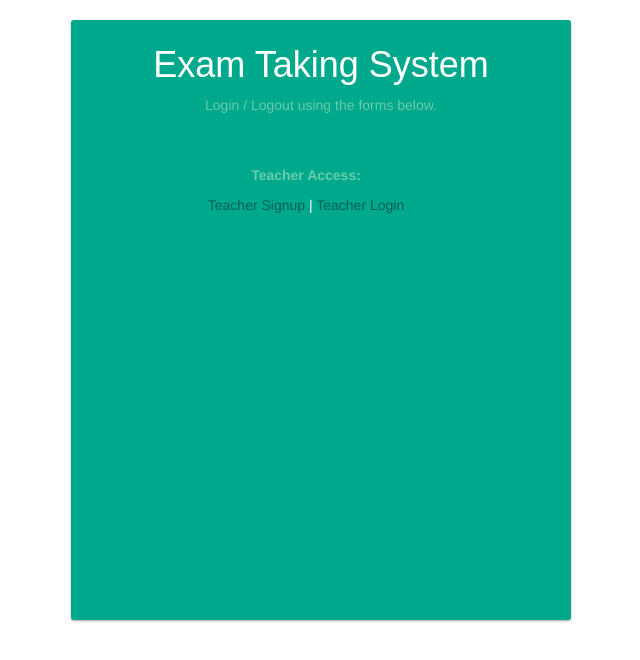
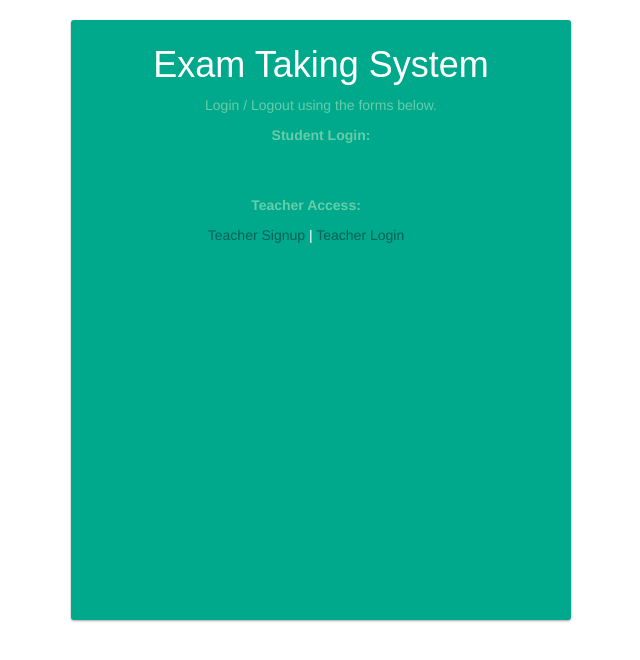
Before and after one commit to FoamCactus/DBProject, a Django app: page /login/ in a window 1280 px wide. Shown: the part 51-711 px from the top of the page, without its empty margins (289-929 px from the left). Run offline with Django 3.2, Linux system fonts and the light colour scheme; parts of the project's set-up code (start-up, migrations or seed data) failed here and were passed over; some libraries are stand-ins or nearby versions.

Commit message:
Add students group

```diff
--- a/Exam/views.py
+++ b/Exam/views.py
@@ -10,6 +10,7 @@ from django.contrib.auth.decorators import login_required
 from .forms import *
 from django.contrib.auth.models import User
 from django.shortcuts import HttpResponseRedirect
+from django.contrib.auth.models import Group
 import logging
 logger = logging.getLogger(__name__)
 
@@ -41,6 +42,9 @@ def studentSignIn(request):
             user.first_name = userName.split()[0];
             user.last_name = userName.split()[1];
             user.save();
+            # Add user to Studen Group
+            studentGroup = Group.objects.get(name="Students");
+            studentGroup.user_set.add(user);
         user = authenticate(username=email, password=userId)
         auth_login(request, user)
     return HttpResponse(json.dumps(data), content_type="application/json")
--- a/templates/login.html
+++ b/templates/login.html
@@ -9,6 +9,9 @@
        <p>
            Login / Logout using the forms below.
        </p>
+           <p>
+               <b>Student Login:</b>
+           </p>
        <div id="login" class="row col-md-12 center">
            <div class='g-signin2' data-onsuccess='onSignIn'></div>
        </div>
```
Also changed, not shown: Exam/migrations/0001_initial.py, Exam/migrations/0003_auto_20171218_1414.py (added), db.sqlite3.
